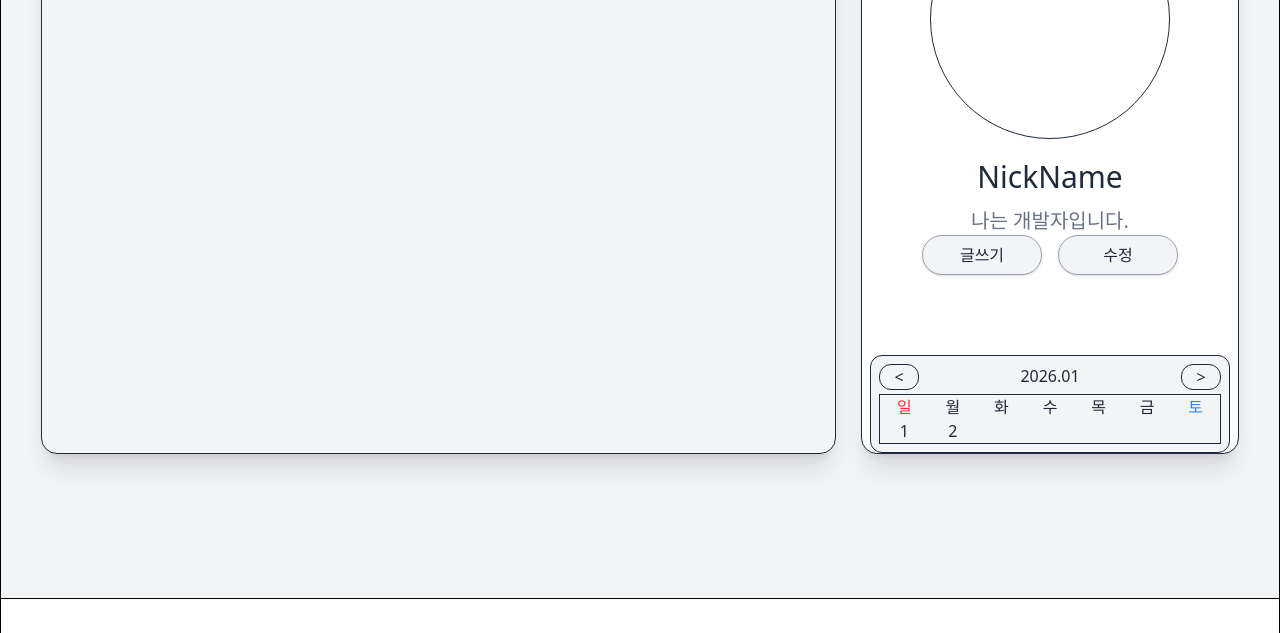
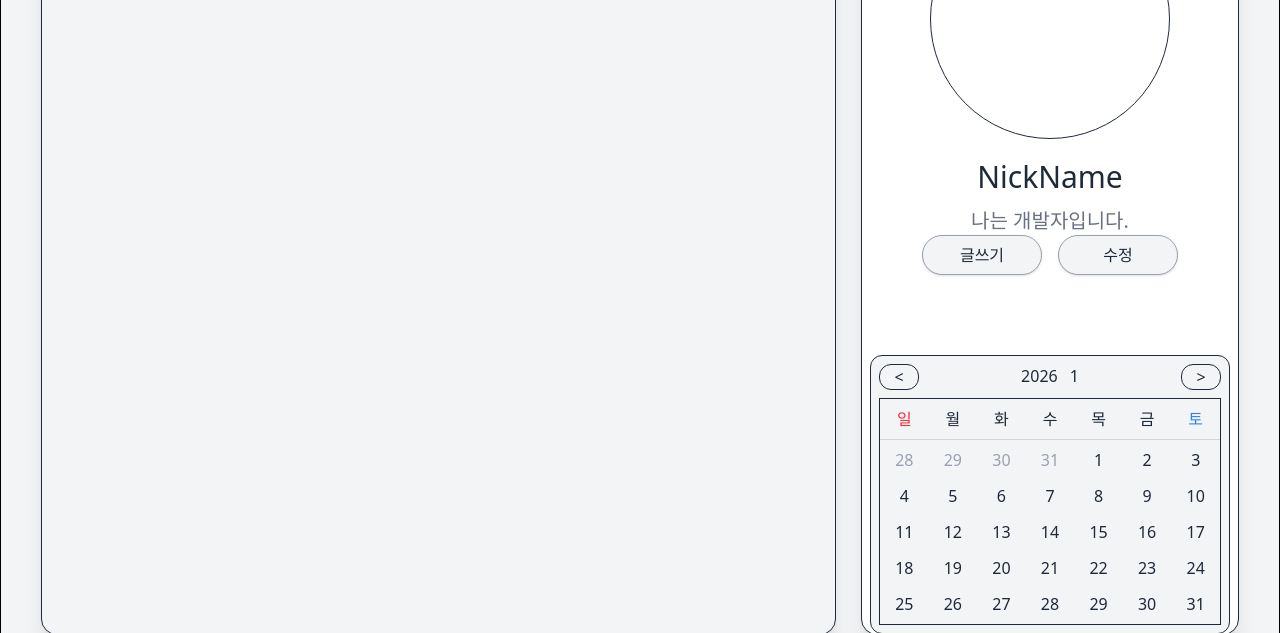
Before and after one commit to DoHyuk-Centric/html-study, a plain HTML site: page my_blog/src/devLog.html in a window 1280 px wide. Shown: the part 667-1300 px from the top of the page. Drawn offline with Linux system fonts and the light colour scheme.

Commit message:
26.1.6 캘린더

```diff
--- a/my_blog/components/devLog/calender.js
+++ b/my_blog/components/devLog/calender.js
@@ -1,22 +1,74 @@
-function createDay(){
-    const calender_day = document.getElementById('calender_day');
-    const newDay = document.createElement('div');
-    const newDayText = document.createTextNode('2');
+let date = new Date();
 
+function renderCalendar() {
+  const year = date.getFullYear();
+  const month = date.getMonth();
+  const day = date.getDate();
 
+  const calendar_Year = document.getElementById("calendar_Year");
+  const calendar_Month = document.getElementById("calendar_Month");
+  const calendar_day = document.getElementById("calendar_day");
+  calendar_day.innerHTML = "";
 
-    newDay.appendChild(newDayText);
-    calender_day.appendChild(newDay);
+  const firstDay = new Date(year, month, 1).getDay();
+  const lastDay = new Date(year, month + 1, 0).getDate();
+  const prevLastDay = new Date(year, month, 0).getDate();
+  const nextFirstDay = new Date(year, month + 2, 0).getDate();
+
+  calendar_Year.textContent = year;
+  calendar_Month.textContent = month + 1;
+
+  createPrevMonthDay(calendar_day,firstDay, prevLastDay);
+  createCurrentDay(calendar_day, lastDay);
+  createNextMonthDay(calendar_day);
 }
 
-createDay();
+function createCurrentDay(calendar_day, lastDay) {
+  for (let i = 1; i <= lastDay; i++) {
+    const newDay = document.createElement("div");
+    newDay.textContent = i;
+    calendar_day.appendChild(newDay);
+  }
+}
 
-let current = new Date();
+function createPrevMonthDay(calendar_day, firstDay, prevLastDay) {
+  for(let i = firstDay - 1; i >= 0; i--){
+    const day = document.createElement('div');
+    day.textContent = prevLastDay - i;
+    day.classList.add("text-gray-400");
+    calendar_day.appendChild(day);
+  }
+}
 
-function renderCalande(){
-    const year = current.getFullYear();
-    const month = current.getMonth();
+function createNextMonthDay(calendar_day){
+  const weekCells = calendar_day.children.length;
+  const nextDay = ( 7 - (weekCells % 7)) % 7;
 
-    const calenderDay = document.getElementById("calendar_day");
+  for(let i = 1; i <= nextDay; i++){
+    const nextDay = document.createElement('div');
+    nextDay.textContent = i;
+    nextDay.classList.add("text-gray-400");
+    calendar_day.appendChild(nextDay);
+  }
+}
+
+function calendarControler(){
+    const prevMonth_Btn = document.getElementById("prevMonthBtn");
+    const nextMonth_Btn = document.getElementById("nextMonthBtn");
+
+    prevMonth_Btn.addEventListener("click", e => {
+        date.setMonth(date.getMonth() - 1);
+        renderCalendar();
+        console.log("이전달");
+    })
+
+    nextMonth_Btn.addEventListener("click", e => {
+        date.setMonth(date.getMonth() + 1);
+        renderCalendar();
+        console.log("다음달");
+    })
 
 }
+
+renderCalendar();
+calendarControler();
--- a/my_blog/src/devLog.html
+++ b/my_blog/src/devLog.html
@@ -159,21 +159,24 @@
                     <div class="flex flex-col justify-center items-center">
                         <div class="border rounded-xl w-90 p-2 bg-gray-100 dark:bg-gray-700">
                             <div class="relative flex w-full">
-                                <button
+                                <button id="prevMonthBtn"
                                     class="border rounded-xl w-10 cursor-pointer hover:bg-gray-300 dark:hover:bg-gray-600">
                                     &lt; </button>
-                                <span class="ml-auto">2026.01</span>
-                                <button
+                                    <div class="ml-auto flex gap-3">
+                                        <span id="calendar_Year"></span><span id="calendar_Month"></span>
+                                    </div>
+                                <button id="nextMonthBtn"
                                     class="border rounded-xl w-10 cursor-pointer justify-end ml-auto hover:bg-gray-300 dark:hover:bg-gray-600">
                                     &gt;
                                 </button>
                             </div>
-                            <div class="border w-full flex-col mt-1">
-                                <div class="grid grid-cols-7 text-center">
+                            <div class="border w-full flex-col mt-2">
+                                <div class="grid grid-cols-7 text-center mt-2 border-b border-gray-300 dark:border-gray-600 pb-2">
                                     <div class="text-red-500 dark:text-red-400">일</div><div>월</div><div>화</div><div>수</div><div>목</div><div>금</div><div class="text-blue-500 dark:text-blue-400">토</div>
                                 </div>
-                                <div id="calender_day" class="grid grid-cols-7 text-center">
-                                    <div>1</div>
+                                <div id="calendar_day" class="grid grid-cols-7 text-center gap-y-3 mt-2 mb-2">
+                                    <div class="text-gray-400"><!--PrevDay, NextDay 색상--></div>
+                                    <!--날짜 들어가는 곳-->
                                 </div>
                             </div>
                         </div>
```
Also changed, not shown: my_blog/tailwindcss/dist/output.css.
